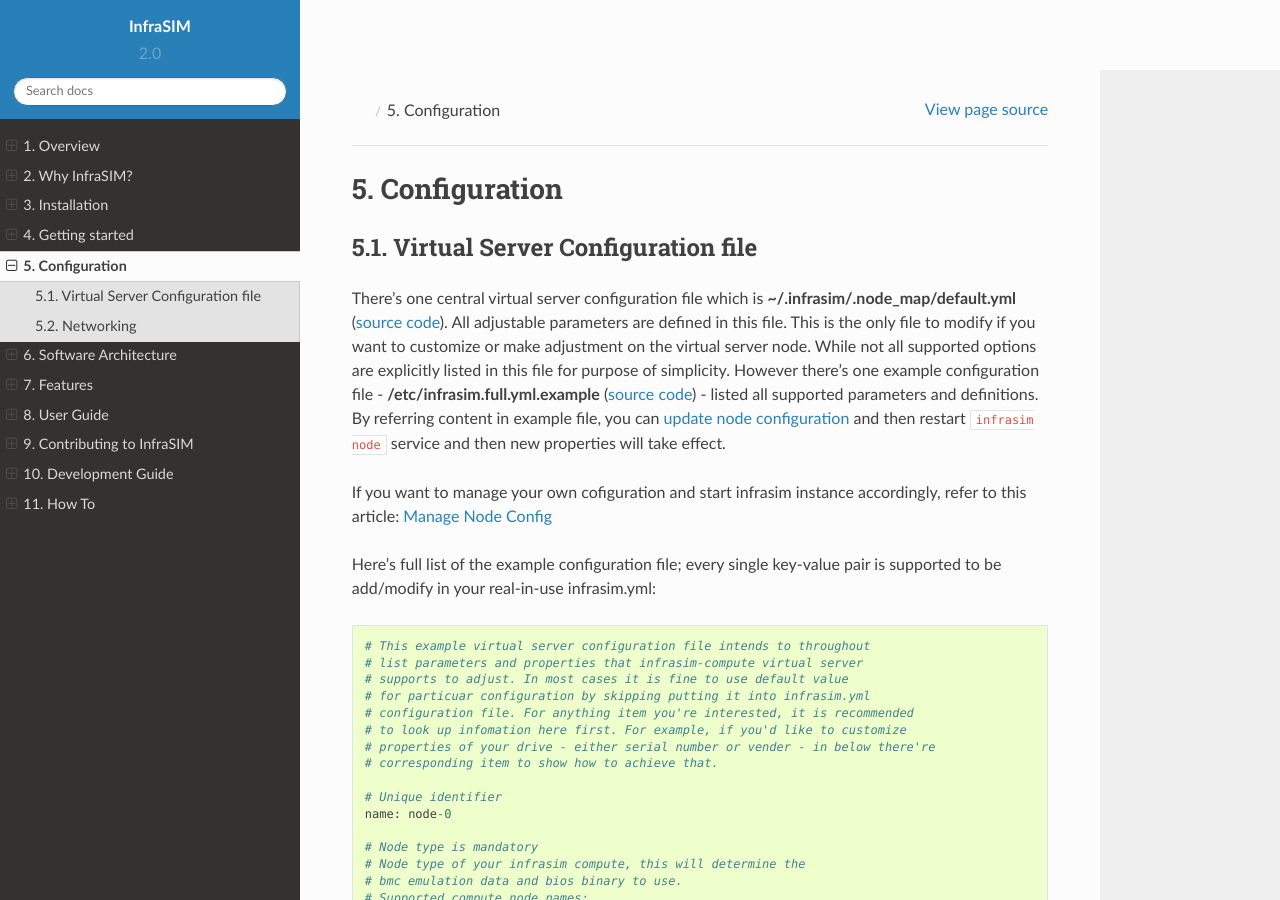
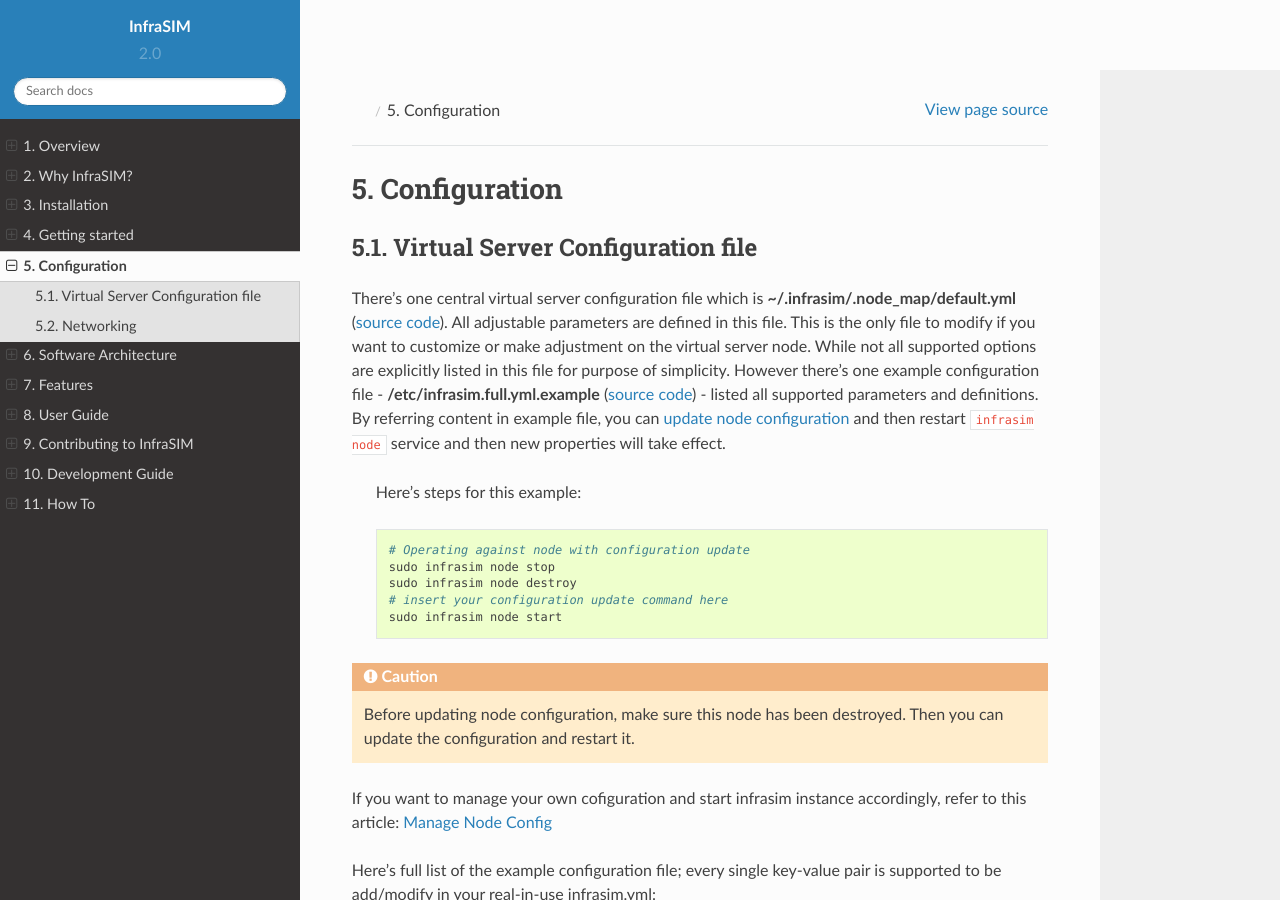
Before and after one commit to InfraSIM/docs, a Sphinx documentation site: the page built from docs/configuration.rst, in a window 1280 px wide and 900 px high. Built offline with Sphinx 7.4.7 and the Read the Docs theme 2.0.0, drawn with Linux system fonts in a browser that asks for light colours.

Commit message:
develop/change-config-caution

```diff
--- a/docs/configuration.rst
+++ b/docs/configuration.rst
@@ -7,6 +7,17 @@
 ------------------------------------------------
 
 There's one central virtual server configuration file which is **~/.infrasim/.node_map/default.yml** (`source code <https://github.com/InfraSIM/infrasim-compute/blob/master/template/infrasim.yml>`_). All adjustable parameters are defined in this file. This is the only file to modify if you want to customize or make adjustment on the virtual server node. While not all supported options are explicitly listed in this file for purpose of simplicity. However there's one example configuration file - **/etc/infrasim.full.yml.example** (`source code <https://github.com/InfraSIM/infrasim-compute/blob/master/etc/infrasim.full.yml.example>`_) - listed all supported parameters and definitions. By referring content in example file, you can `update node configuration <https://github.com/InfraSIM/infrasim-compute/wiki/Manage-node-config>`_ and then restart ``infrasim node`` service and then new properties will take effect.
+
+   Here's steps for this example::
+
+    # Operating against node with configuration update
+    sudo infrasim node stop
+    sudo infrasim node destroy
+    # insert your configuration update command here
+    sudo infrasim node start
+
+.. caution:: Before updating node configuration, make sure this node has been destroyed. Then you can update the configuration and restart it.
+
 
 If you want to manage your own cofiguration and start infrasim instance accordingly, refer to this article: `Manage Node Config <https://github.com/InfraSIM/infrasim-compute/wiki/Manage-node-config>`_
 
```
